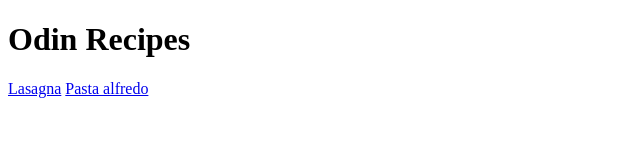
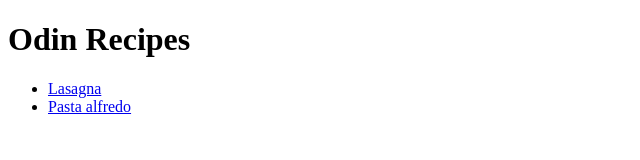
Before and after one commit to ViktorJohansson/odin-recipes, a plain HTML site: page index.html in a window 1280 px wide. Shown: the whole page, without its empty margins (0-640 px from the left). Drawn offline with Linux system fonts and the light colour scheme.

```diff
--- a/index.html
+++ b/index.html
@@ -6,9 +6,10 @@
 </head>
 <body>
     <h1>Odin Recipes</h1>
-    <a href="recipes/lasagna.html">Lasagna</a>
-    <a href="recipes/pasta_alfredo.html">Pasta alfredo</a>
-
+    <ul>
+    <li><a href="recipes/lasagna.html">Lasagna</a></li>
+    <li><a href="recipes/pasta_alfredo.html">Pasta alfredo</a></li>
+    </ul>
 
 
 </body>
```
